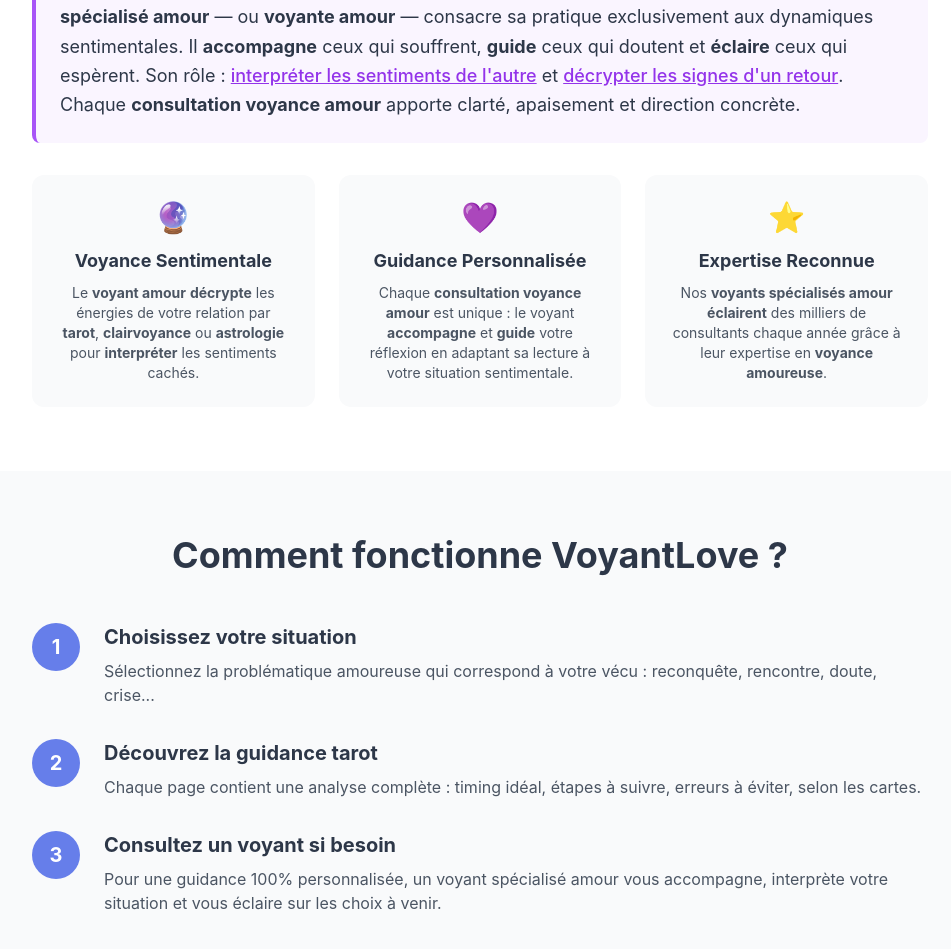
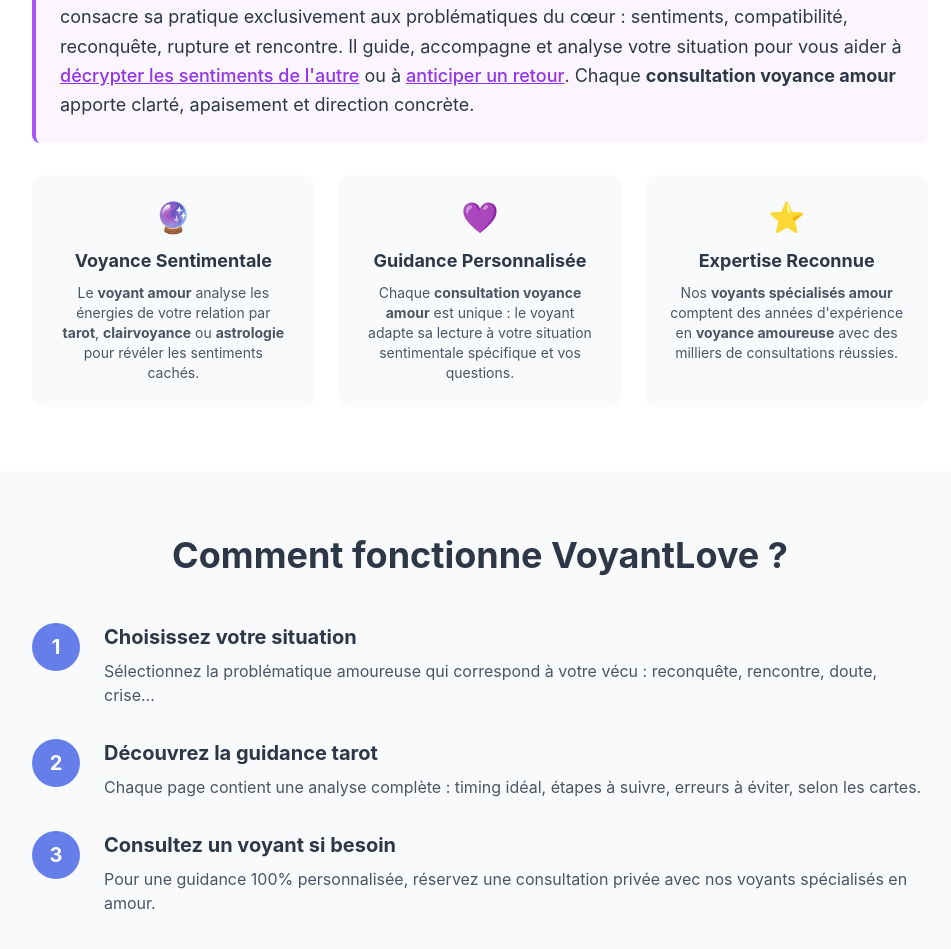
Before and after one commit to artkaos06/voyantlove, a Next.js app: page / in a window 1280 px wide. Shown: the part 2115-3064 px from the top of the page, without its empty margins (160-1111 px from the left). Built offline with nearby package versions, Linux system fonts and the light colour scheme; no server answers.

Commit message:
Revert "Add contrast pairs and predicate chain verbs for semantic SEO"
This reverts commit 9650f6cbcd182ec02f516e6f0e28b63b02c3e2eb.

```diff
--- a/app/page.tsx
+++ b/app/page.tsx
@@ -262,7 +262,7 @@
           </p>
           <div className="bg-purple-50 border-l-4 border-purple-500 p-6 rounded-lg mb-8">
             <p className="text-lg leading-relaxed">
-              Là où un <strong>voyant généraliste</strong> survole les questions de cœur parmi cent autres sujets, le <strong>voyant spécialisé amour</strong> — ou <strong>voyante amour</strong> — consacre sa pratique exclusivement aux dynamiques sentimentales. Il <strong>accompagne</strong> ceux qui souffrent, <strong>guide</strong> ceux qui doutent et <strong>éclaire</strong> ceux qui espèrent. Son rôle : <Link href="/sentiments/maime-t-il-elle" className="text-purple-600 hover:text-purple-800 underline font-medium">interpréter les sentiments de l'autre</Link> et <Link href="/reconquete/va-t-il-elle-revenir" className="text-purple-600 hover:text-purple-800 underline font-medium">décrypter les signes d'un retour</Link>. Chaque <strong>consultation voyance amour</strong> apporte clarté, apaisement et direction concrète.
+              Contrairement à un voyant généraliste, le <strong>voyant spécialisé amour</strong> — ou <strong>voyante amour</strong> — consacre sa pratique exclusivement aux problématiques du cœur : sentiments, compatibilité, reconquête, rupture et rencontre. Il guide, accompagne et analyse votre situation pour vous aider à <Link href="/sentiments/maime-t-il-elle" className="text-purple-600 hover:text-purple-800 underline font-medium">décrypter les sentiments de l'autre</Link> ou à <Link href="/reconquete/va-t-il-elle-revenir" className="text-purple-600 hover:text-purple-800 underline font-medium">anticiper un retour</Link>. Chaque <strong>consultation voyance amour</strong> apporte clarté, apaisement et direction concrète.
             </p>
           </div>
 
@@ -270,17 +270,17 @@
             <div className="bg-gray-50 rounded-xl p-6 text-center">
               <div className="text-3xl mb-3">🔮</div>
               <h3 className="font-bold text-lg mb-2">Voyance Sentimentale</h3>
-              <p className="text-gray-600 text-sm">Le <strong>voyant amour</strong> <strong>décrypte</strong> les énergies de votre relation par <strong>tarot</strong>, <strong>clairvoyance</strong> ou <strong>astrologie</strong> pour <strong>interpréter</strong> les sentiments cachés.</p>
+              <p className="text-gray-600 text-sm">Le <strong>voyant amour</strong> analyse les énergies de votre relation par <strong>tarot</strong>, <strong>clairvoyance</strong> ou <strong>astrologie</strong> pour révéler les sentiments cachés.</p>
             </div>
             <div className="bg-gray-50 rounded-xl p-6 text-center">
               <div className="text-3xl mb-3">💜</div>
               <h3 className="font-bold text-lg mb-2">Guidance Personnalisée</h3>
-              <p className="text-gray-600 text-sm">Chaque <strong>consultation voyance amour</strong> est unique : le voyant <strong>accompagne</strong> et <strong>guide</strong> votre réflexion en adaptant sa lecture à votre situation sentimentale.</p>
+              <p className="text-gray-600 text-sm">Chaque <strong>consultation voyance amour</strong> est unique : le voyant adapte sa lecture à votre situation sentimentale spécifique et vos questions.</p>
             </div>
             <div className="bg-gray-50 rounded-xl p-6 text-center">
               <div className="text-3xl mb-3">⭐</div>
               <h3 className="font-bold text-lg mb-2">Expertise Reconnue</h3>
-              <p className="text-gray-600 text-sm">Nos <strong>voyants spécialisés amour</strong> <strong>éclairent</strong> des milliers de consultants chaque année grâce à leur expertise en <strong>voyance amoureuse</strong>.</p>
+              <p className="text-gray-600 text-sm">Nos <strong>voyants spécialisés amour</strong> comptent des années d'expérience en <strong>voyance amoureuse</strong> avec des milliers de consultations réussies.</p>
             </div>
           </div>
         </div>
@@ -325,7 +325,7 @@
               <div>
                 <h3 className="text-xl font-bold mb-2">Consultez un voyant si besoin</h3>
                 <p className="text-gray-600">
-                  Pour une guidance 100% personnalisée, un voyant spécialisé amour vous accompagne, interprète votre situation et vous éclaire sur les choix à venir.
+                  Pour une guidance 100% personnalisée, réservez une consultation privée avec nos voyants spécialisés en amour.
                 </p>
               </div>
             </div>
```
